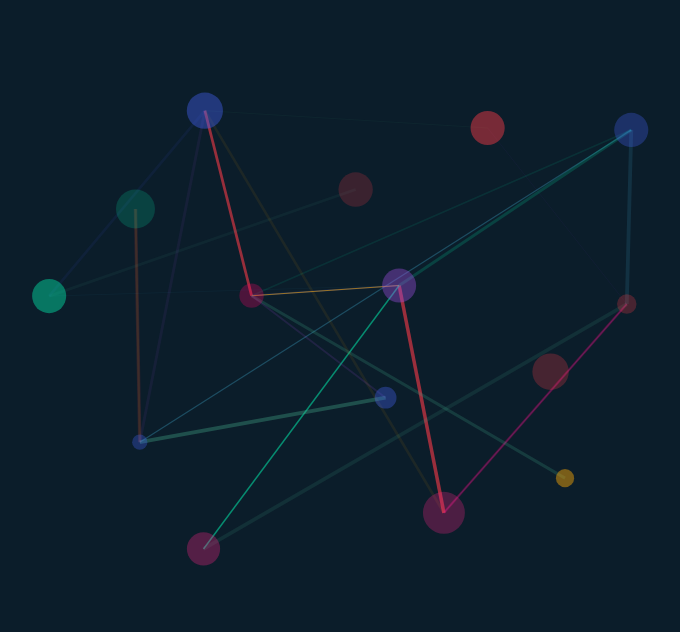
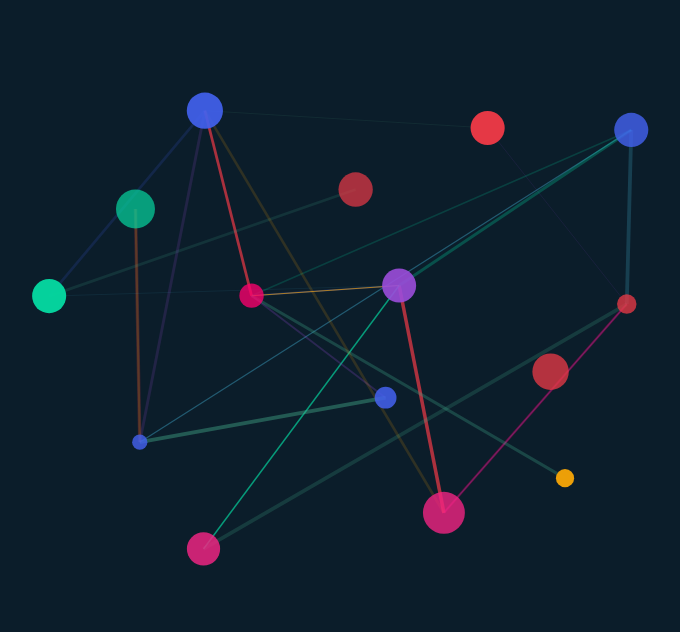
Before and after one commit to hosecode/html-splash-screen, a plain HTML site: page events.html in a window 1280 px wide. Shown: the top 632 px of the page, without its empty margins (320-1000 px from the left). Drawn offline with Linux system fonts and the light colour scheme.

Commit message:
Update events.html
improve rendering of events, color and, zorder

```diff
--- a/events.html
+++ b/events.html
@@ -106,7 +106,7 @@
             color: gradientColors[Math.floor(Math.random() * gradientColors.length)],
             createdAt: now,
             ttl: 17000 + Math.random() * 10000,
-            opacity: 0.2 + Math.random() * 0.3,
+            opacity: 0.7 + Math.random() * 0.3,
             age(now) { return now - this.createdAt; }
           };
         }
@@ -182,7 +182,7 @@
         const life = conn.duration;
         const fade = Math.sin((age / life) * Math.PI);
         const smoothedAlpha = Math.pow(Math.min(1, fade), 2.5);
-        const edgeAlpha = Math.floor(smoothedAlpha * 180 + 20).toString(16).padStart(2, '0');
+        const edgeAlpha = Math.floor(smoothedAlpha * 180 + 40).toString(16).padStart(2, '0');
 
         ctx.strokeStyle = conn.color + edgeAlpha;
         ctx.lineWidth = conn.thickness;
```
